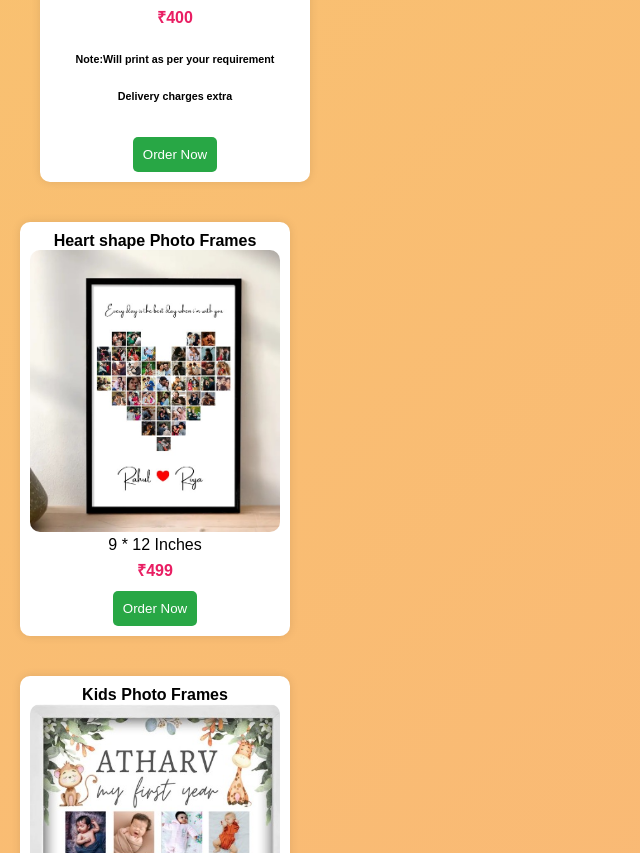
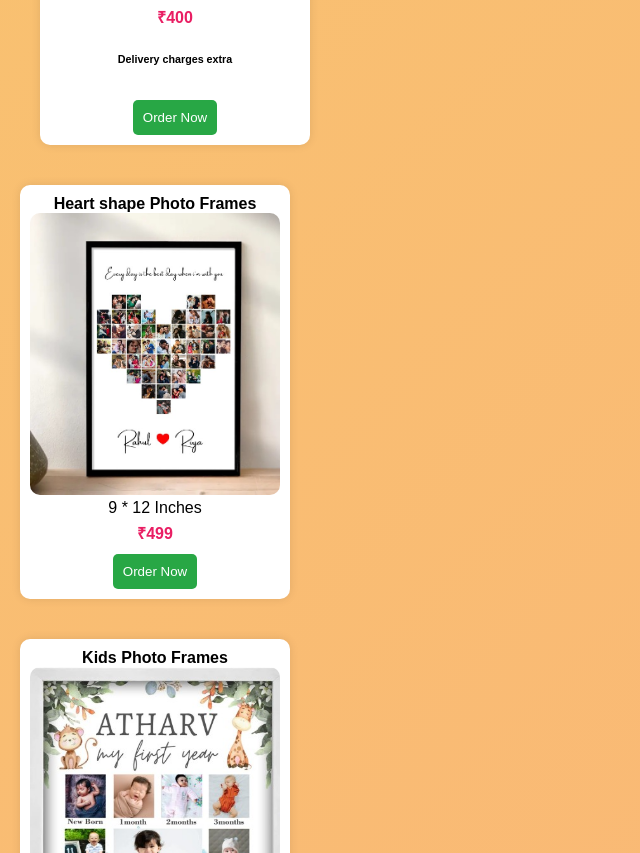
Before and after one commit to chocoprinthub/design, a plain HTML site: page index.html in a window 1280 px wide. Shown: the part 4192-5045 px from the top of the page, without its empty margins (0-640 px from the left). Drawn offline with Linux system fonts and the light colour scheme.

Commit message:
Update index.html

```diff
--- a/index.html
+++ b/index.html
@@ -200,16 +200,15 @@ footer {
     <button class="orderBtn" onclick="orderNow('Customization Money Saving box(piggy bank)', '₹550')">Order Now</button>
   </div>
 </div
-	<div class="products-scroll" id="products">
-	 <div class="product gifts">
+<div class="products-scroll" id="products">
+<div class="product gifts">
     <div><b>Money Saving Box(Piggy bank) with Numbers, Money Saver Box 1 Lakh (Brown) Without Photo</b></div>
     <img src="images/piggybank-non.jpeg" alt="Product 6">
     <div class="product-price">₹400</div>
-	  <h6> Note:Will print as per your requirement </h6>
 	   <h6>Delivery charges extra</h6>
     <button class="orderBtn" onclick="orderNow('Money Saving Box(Piggy bank) with Numbers, Money Saver Box 1 Lakh (Brown) Without Photo(piggy bank)', '₹550')">Order Now</button>
   </div>
-</div>
+   </div>
 	<div class="products-scroll" id="products">
  <div class="product frames">
     <div><b>Heart shape Photo Frames</b></div>
```
